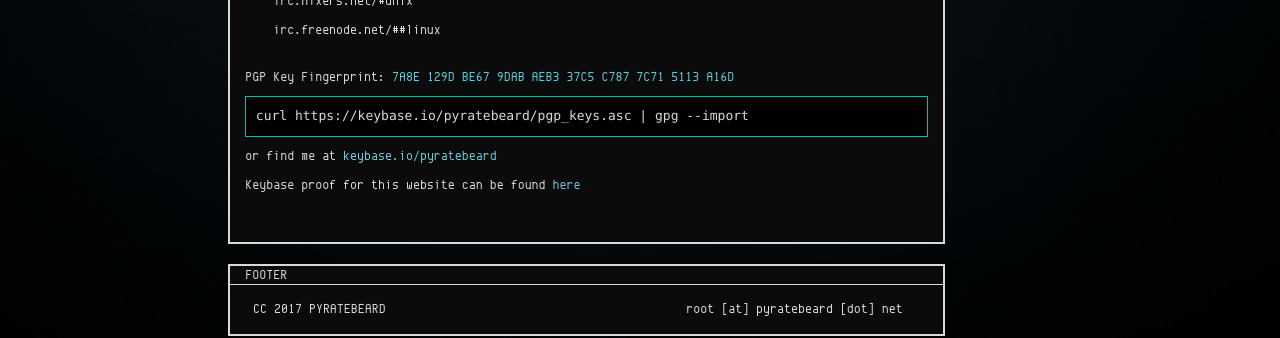
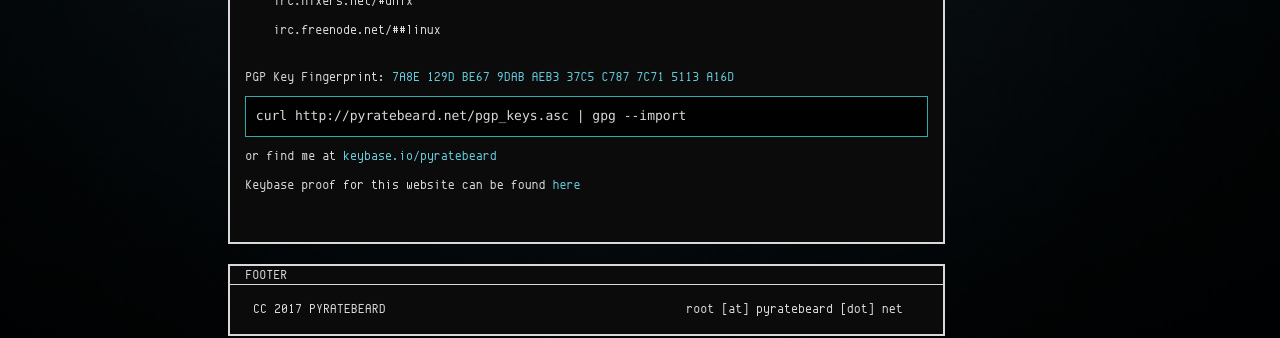
Before and after one commit to pyratebeard/pyratebeard.github.io, a Jekyll site: the page built from index.html, in a window 1280 px wide. Shown: the part 330-668 px from the top of the page. Built offline with Jekyll 4.4.1, drawn with Linux system fonts in a browser that asks for light colours.

Commit message:
curl command to use locally hosted keys file

```diff
--- a/index.html
+++ b/index.html
@@ -22,7 +22,7 @@
 <!-- <p>GPG Key ID: <a href="http://pgp.key-server.io/0x195F3DBDC7E6A7CB" target="_blank" rel="noopener noreferrer">0xC7E6A7CB</a></p>
 <p>GPG Key Fingerprint: 0580 FEF8 7B00 C456 5305 0DBA 195F 3DBD C7E6 A7CB</p> -->
 <p>PGP Key Fingerprint: <a href="/pgp_keys.asc" target="_blank" rel="noopener noerferrer">7A8E 129D BE67 9DAB AEB3 37C5 C787 7C71 5113 A16D</a></p>
-<pre style="max-width:100%"><code>curl https://keybase.io/pyratebeard/pgp_keys.asc | gpg --import</code></pre>
+<pre style="max-width:100%"><code>curl http://pyratebeard.net/pgp_keys.asc | gpg --import</code></pre>
 <p>or find me at <a href="https://keybase.io/pyratebeard" target="_blank" rel="noopener noreferrer">keybase.io/pyratebeard</a></p>
 <p>Keybase proof for this website can be found <a href="/keybase.txt" target="_blank" rel="noopener noreferrer">here</a></p>
 <br>
```
